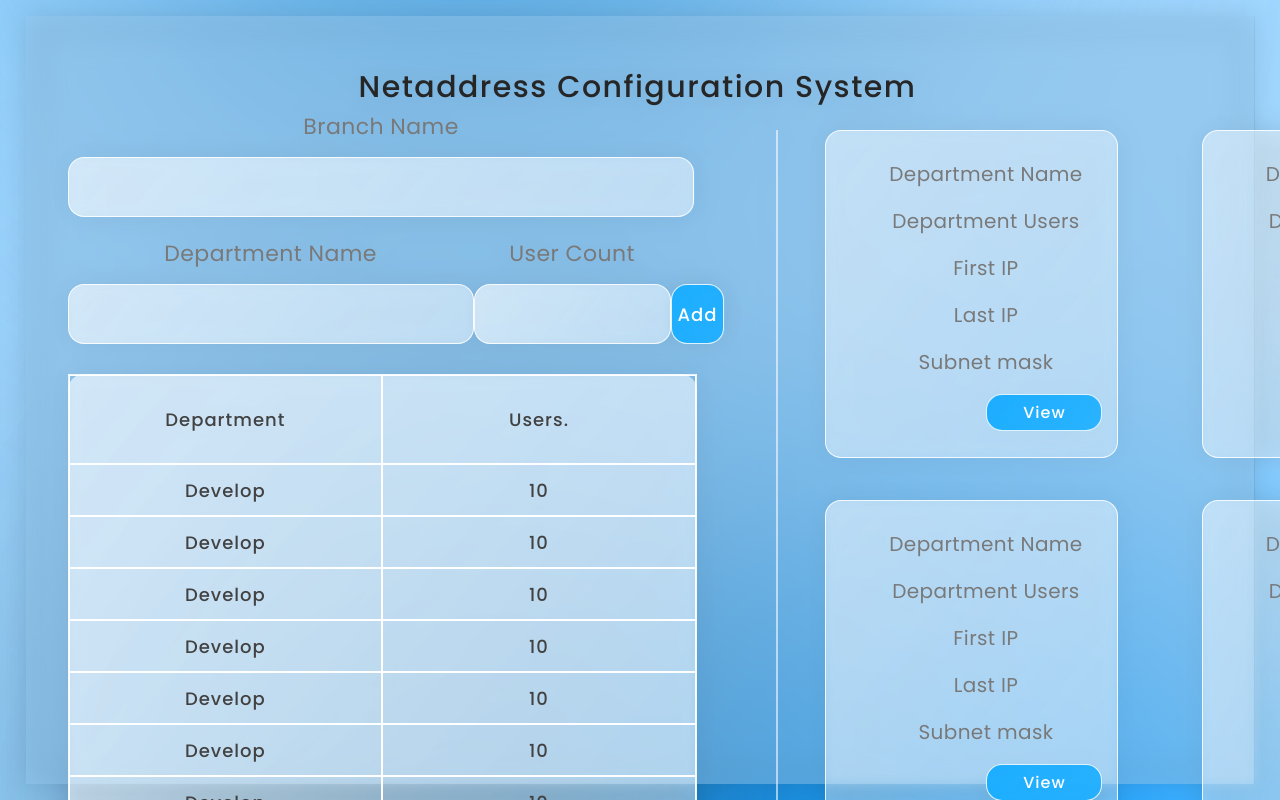
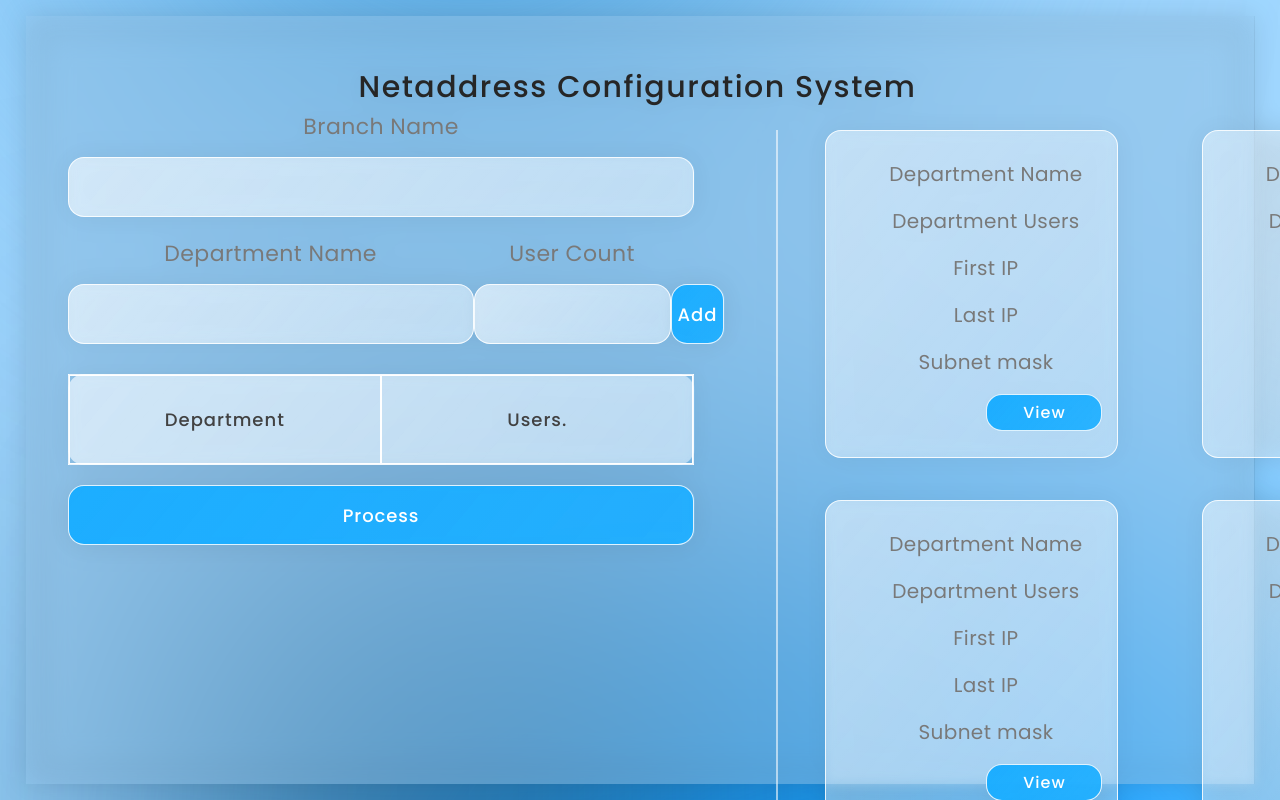
Before and after one commit to gayanukabulegoda/NetAddress-Configuration-System, a React (Vite) app: page / in a window 1280 px wide. Built offline with nearby package versions, Linux system fonts and the light colour scheme.

Commit message:
department table connectceted | data calculation updated

```diff
--- a/src/pages/back-end/object/Department.tsx
+++ b/src/pages/back-end/object/Department.tsx
@@ -1,16 +1,26 @@
-import { NetworkUtils } from "../utils/NetworkUtils.tsx";
+import {NetworkUtils} from "../utils/NetworkUtils.tsx";
 
 export class Department {
     name: string;
     count: number;
     blockSize: number;
-    networkInfo: Record<string, any>; // Adjust this type based on what NetworkUtils returns
+    defaultGateway: string;
+    networkAddress: string;
+    firstUsableIp: string;
+    lastUsableIp: string;
+    broadcastAddress: string;
+    subnetMask: string;
 
     constructor(name: string, count: number) {
         this.name = name;
         this.count = count;
         this.blockSize = this.calculateBlockSize(count);
-        this.networkInfo = {};
+        this.defaultGateway = '';
+        this.networkAddress = '';
+        this.firstUsableIp = '';
+        this.lastUsableIp = '';
+        this.broadcastAddress = '';
+        this.subnetMask = '';
     }
 
     calculateBlockSize(userCount: number): number {
@@ -23,6 +33,12 @@ export class Department {
     }
 
     setNetworkInfo(networkAddress: string): void {
-        this.networkInfo = NetworkUtils.calculateSubnetInfo(networkAddress, this.blockSize);
+        const networkInfo = NetworkUtils.calculateSubnetInfo(networkAddress, this.blockSize);
+        this.networkAddress = networkInfo.networkAddress;
+        this.subnetMask = networkInfo.subnetMask;
+        this.firstUsableIp = networkInfo.firstUsableIp;
+        this.lastUsableIp = networkInfo.lastUsableIp;
+        this.broadcastAddress = networkInfo.broadcastAddress;
+        this.defaultGateway = networkInfo.firstUsableIp;
     }
 }
--- a/src/pages/front-end/HomePage.tsx
+++ b/src/pages/front-end/HomePage.tsx
@@ -1,8 +1,15 @@
 import '../../css/HomePage.css'
 import Card from "./Card";
 import {useNavigate} from "react-router-dom";
+import {useState} from "react";
+import {Department} from "../back-end/object/Department.tsx";
+import {calculate} from "../back-end/Calculate.tsx";
 
-function HomePage(){
+function HomePage() {
+
+    const [departments, setDepartments] = useState<Department[]>([]);
+    const [name, setName] = useState<string>('');
+    const [count, setCount] = useState<number | string>('');
 
     const navigate = useNavigate();
 
@@ -10,7 +17,21 @@ function HomePage(){
         navigate("/ViewAllPage")
     }
 
-    return(
+    const handleAdd = () => {
+        if (name.trim() !== '' && count !== '' && !isNaN(Number(count))) {
+            const department = new Department(name, Number(count));
+            setDepartments([...departments, department]);
+            setName('');
+            setCount('');
+        }
+    };
+
+    const handleProcess = () => {
+        const departmentData = calculate(departments);
+        console.log(departmentData)
+    }
+
+    return (
         <div id={"HomePage"}>
             <div className="backLayouts">
                 <div></div>
@@ -27,13 +48,13 @@ function HomePage(){
                             <div>
                                 <div>
                                     <h2>Department Name</h2>
-                                    <input type="text"/>
+                                    <input type="text" value={name || ''} onChange={(e) => setName(e.target.value)}/>
                                 </div>
                                 <div>
                                     <h2>User Count</h2>
-                                    <input type="text"/>
+                                    <input type="number" value={count || ''} onChange={(e) => setCount(e.target.value)}/>
                                 </div>
-                                <button>Add</button>
+                                <button onClick={handleAdd}>Add</button>
                             </div>
                         </div>
                         <div className="table">
@@ -46,122 +67,37 @@ function HomePage(){
                                 </thead>
                                 <div>
                                     <tbody>
+                                    {departments &&
+                                    departments.map(department => (
                                         <tr>
                                             <td>
-                                            Develop
+                                                {department.name}
                                             </td>
                                             <td>
-                                            10
+                                                {department.count}
                                             </td>
                                         </tr>
-                                    <tr>
-                                        <td>
-                                            Develop
-                                        </td>
-                                        <td>
-                                            10
-                                        </td>
-                                    </tr>
-                                    <tr>
-                                        <td>
-                                            Develop
-                                        </td>
-                                        <td>
-                                            10
-                                        </td>
-                                    </tr>
-                                    <tr>
-                                        <td>
-                                            Develop
-                                        </td>
-                                        <td>
-                                            10
-                                        </td>
-                                    </tr>
-                                    <tr>
-                                        <td>
-                                            Develop
-                                        </td>
-                                        <td>
-                                            10
-                                        </td>
-                                    </tr>
-                                    <tr>
-                                        <td>
-                                            Develop
-                                        </td>
-                                        <td>
-                                            10
-                                        </td>
-                                    </tr>
-                                    <tr>
-                                        <td>
-                                            Develop
-                                        </td>
-                                        <td>
-                                            10
-                                        </td>
-                                    </tr>
-                                    <tr>
-                                        <td>
-                                            Develop
-                                        </td>
-                                        <td>
-                                            10
-                                        </td>
-                                    </tr>
-                                    <tr>
-                                        <td>
-                                            Develop
-                                        </td>
-                                        <td>
-                                            10
-                                        </td>
-                                    </tr>
-                                    <tr>
-                                        <td>
-                                            Develop
-                                        </td>
-                                        <td>
-                                            10
-                                        </td>
-                                    </tr>
-                                    <tr>
-                                        <td>
-                                            Develop
-                                        </td>
-                                        <td>
-                                            10
-                                        </td>
-                                    </tr>
-                                    <tr>
-                                        <td>
-                                            Develop
-                                        </td>
-                                        <td>
-                                            10
-                                        </td>
-                                    </tr>
+                                    ))}
                                     </tbody>
                                 </div>
                             </table>
                         </div>
-                        <button>Process</button>
+                        <button onClick={handleProcess}>Process</button>
                     </div>
                     <div>
                         <div className="cardset">
-                            <Card />
-                            <Card />
-                            <Card />
-                            <Card />
-                            <Card />
-                            <Card />
-                            <Card />
-                            <Card />
-                            <Card />
+                        <Card/>
+                            <Card/>
+                            <Card/>
+                            <Card/>
+                            <Card/>
+                            <Card/>
+                            <Card/>
+                            <Card/>
+                            <Card/>
                         </div>
                         <div className={"viewAll"}>
-                            <button onClick={ handleNavigate }>View All</button>
+                            <button onClick={handleNavigate}>View All</button>
                         </div>
                     </div>
                 </div>
```
Also changed, not shown: src/pages/back-end/Calculate.tsx (+19 -33 lines), src/pages/back-end/object/NetworkInfo.tsx (added, +7 -0 lines). Lines whose indentation alone changed are shown as unchanged.
